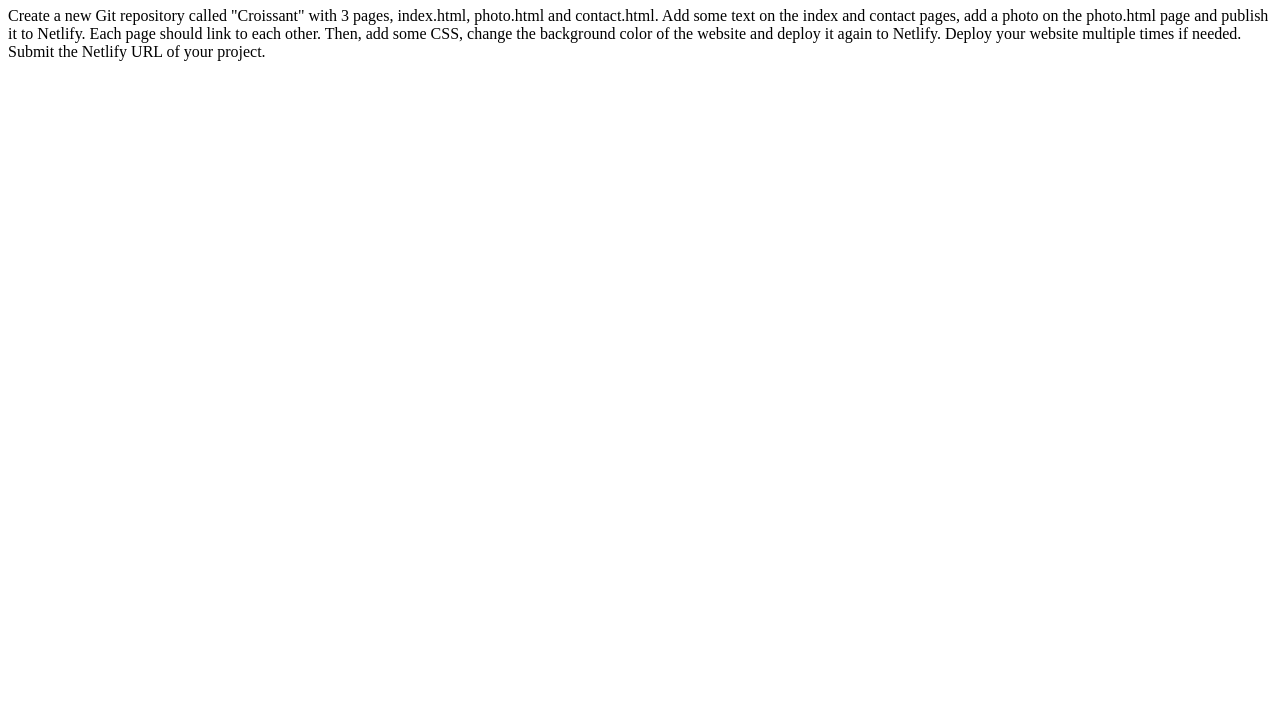
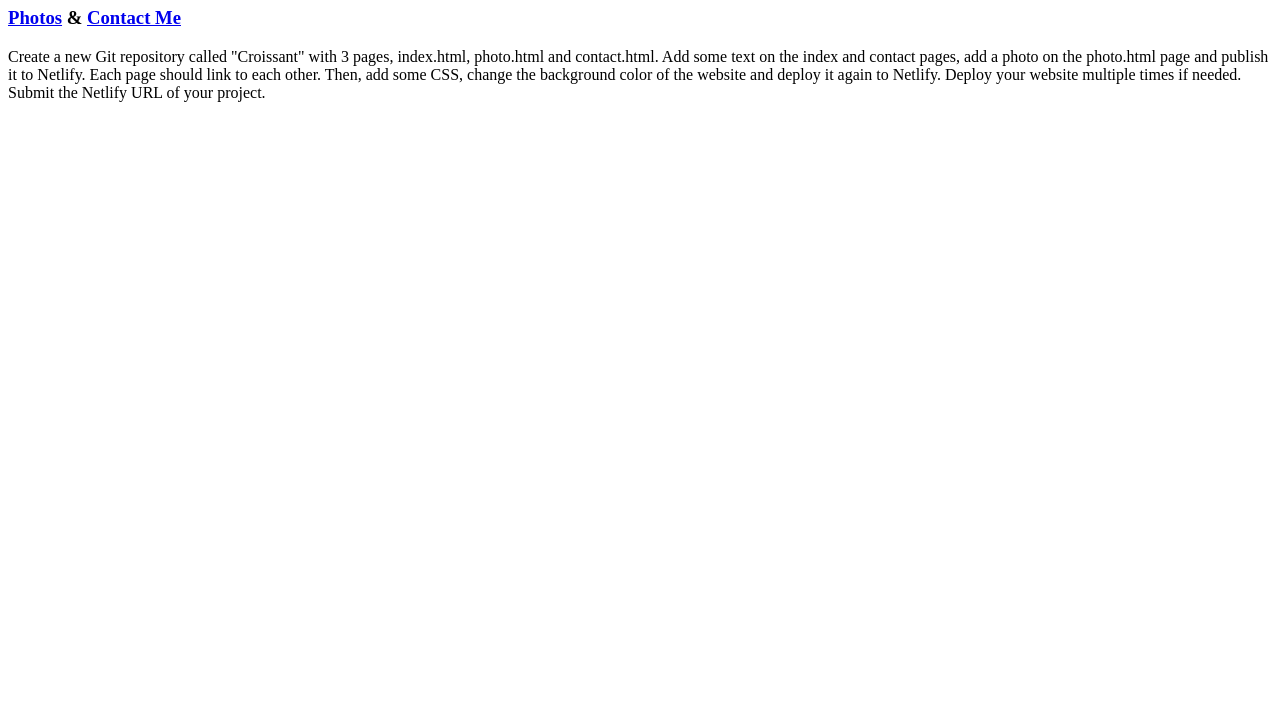
Before and after one commit to dew-9/SheCodes, a plain HTML site: page Responsive/Week Two/index.html in a window 1280 px wide. Shown: the part 73-800 px from the top of the page. Drawn offline with Linux system fonts and the light colour scheme.

Commit message:
Added links

```diff
--- a/Responsive/Week Two/index.html
+++ b/Responsive/Week Two/index.html
@@ -7,6 +7,9 @@
   </head>
   <body>
     <h1>Croissants are awesome</h1>
+    <h3>
+      <a href="photo.html">Photos</a> & <a href="contact.html">Contact Me</a>
+    </h3>
     <p>
       Create a new Git repository called "Croissant" with 3 pages, index.html,
       photo.html and contact.html. Add some text on the index and contact pages,
```
Also changed, not shown: Responsive/Week Two/contact.html (+1 -0 lines), Responsive/Week Two/photo.html (+3 -0 lines).
